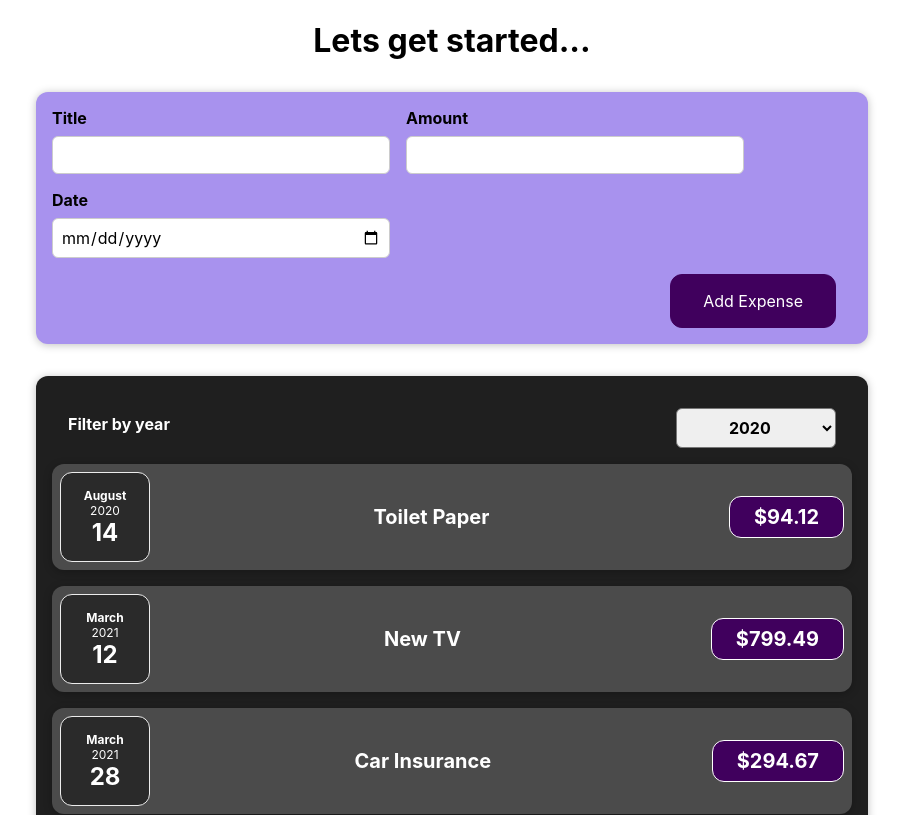
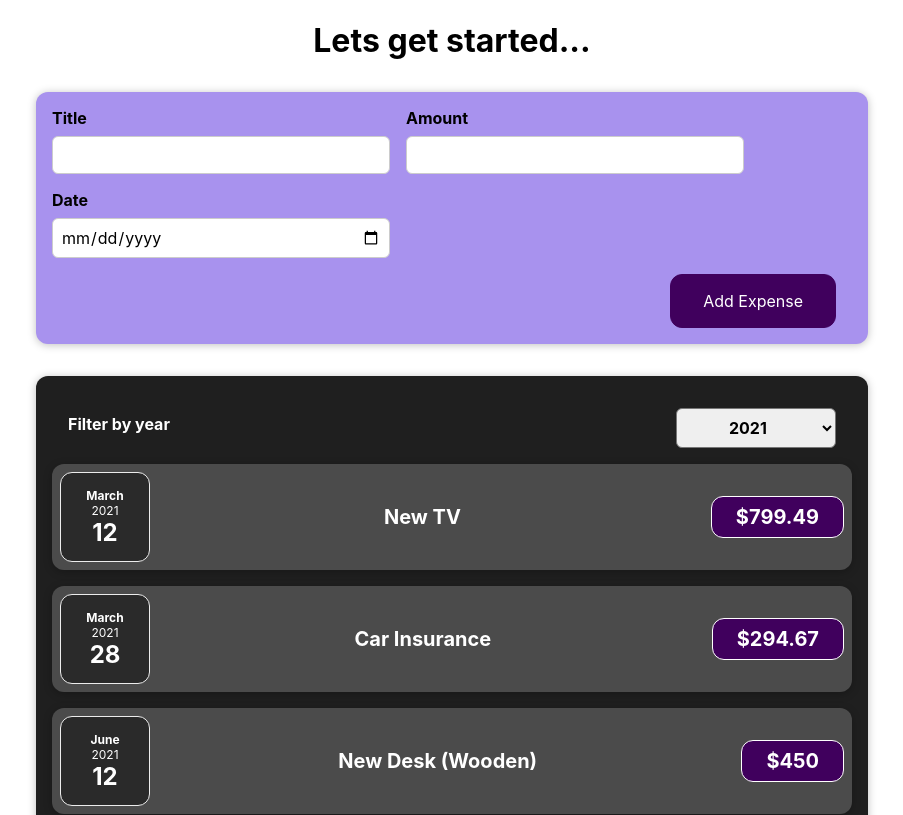
Before and after one commit to smarigowda/reactjs-udemycourse-maxmillan, a React (Create React App) app: page / in a window 1280 px wide. Shown: the top 815 px of the page, without its empty margins (188-1091 px from the left). Built offline with nearby package versions, Linux system fonts and the light colour scheme.

Commit message:
filtering the list, added test

```diff
--- a/src/App.tsx
+++ b/src/App.tsx
@@ -2,9 +2,10 @@ import "./App.css";
 import { Expenses } from "./components/Expenses/Expenses";
 import NewExpense from "./components/NewExpense/NewExpense";
 import { IExpenseData } from "./components/NewExpense/ExpenseForm";
+import { IExpenseItem } from "./components/Expenses/ExpenseItem";
 
 const App = () => {
-  const expenses = [
+  const expenses: IExpenseItem[] = [
     {
       id: "e1",
       title: "Toilet Paper",
--- a/src/components/Expenses/Expenses.tsx
+++ b/src/components/Expenses/Expenses.tsx
@@ -5,17 +5,19 @@ import ExpenseItem from "./ExpenseItem";
 import { IExpenseItem } from "./ExpenseItem";
 import "./Expenses.css";
 
-interface IExpenseItems {
+export interface IExpenseItems {
   items: IExpenseItem[];
 }
 
 export const Expenses: React.FC<IExpenseItems> = (props) => {
-  const [selectedYear, setSelectedYear] = useState("2020");
+  const [selectedYear, setSelectedYear] = useState("2021");
   const filteredYear = (year: string) => {
-    // console.log("at Expenses: onExpensesFilterHandler called");
-    console.log(year);
     setSelectedYear(year);
   };
+  const filteredItems = props.items.filter((data) => {
+    return data.date.getFullYear().toString() === selectedYear;
+  });
+
   return (
     <div>
       <Card className="expenses">
@@ -23,7 +25,7 @@ export const Expenses: React.FC<IExpenseItems> = (props) => {
           filteredYear={filteredYear}
           selectedYear={selectedYear}
         />
-        {props.items.map((data) => {
+        {filteredItems.map((data) => {
           return (
             <ExpenseItem
               key={data.id}
```
Also changed, not shown: 1 other file (tests, documents, lock files or other folders).
